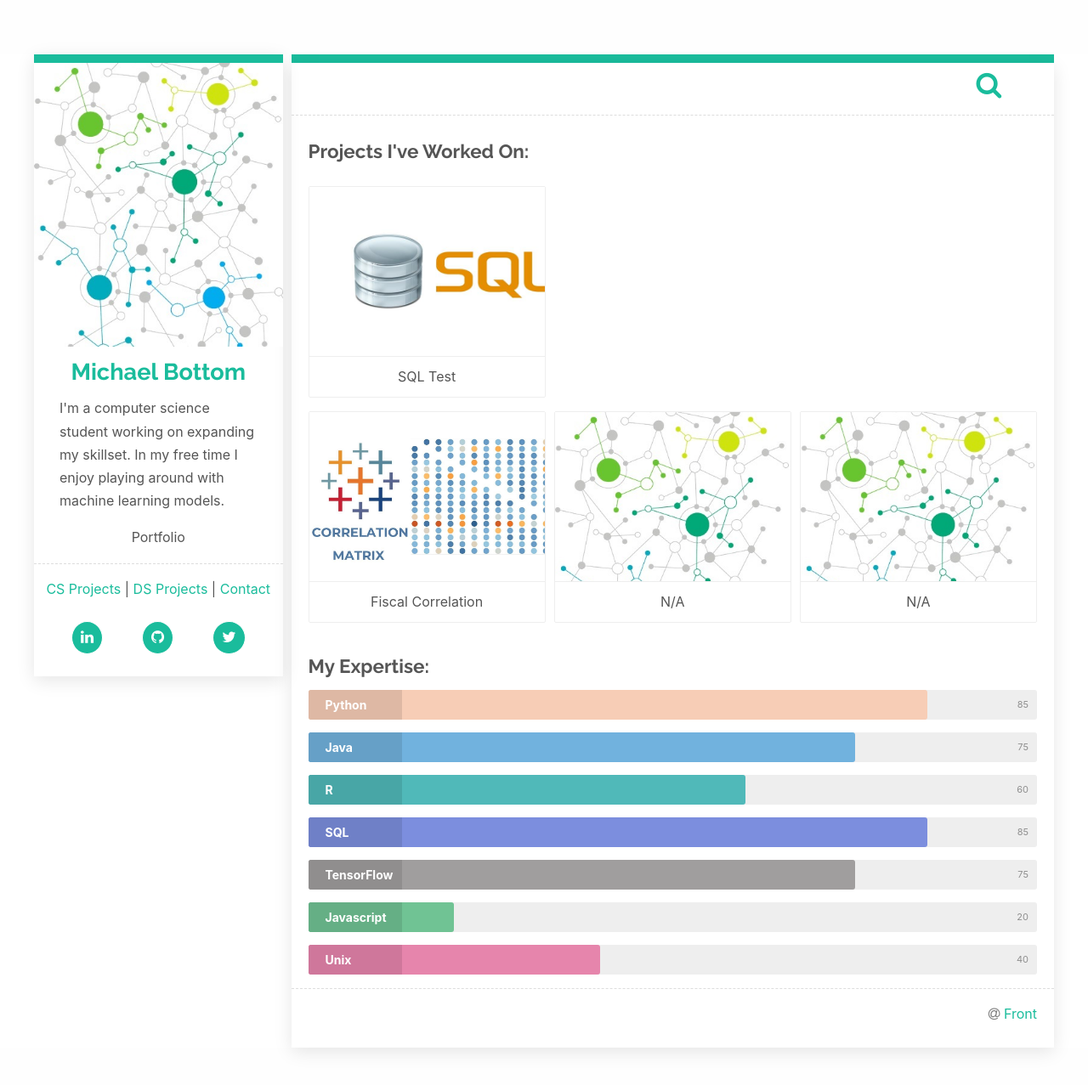
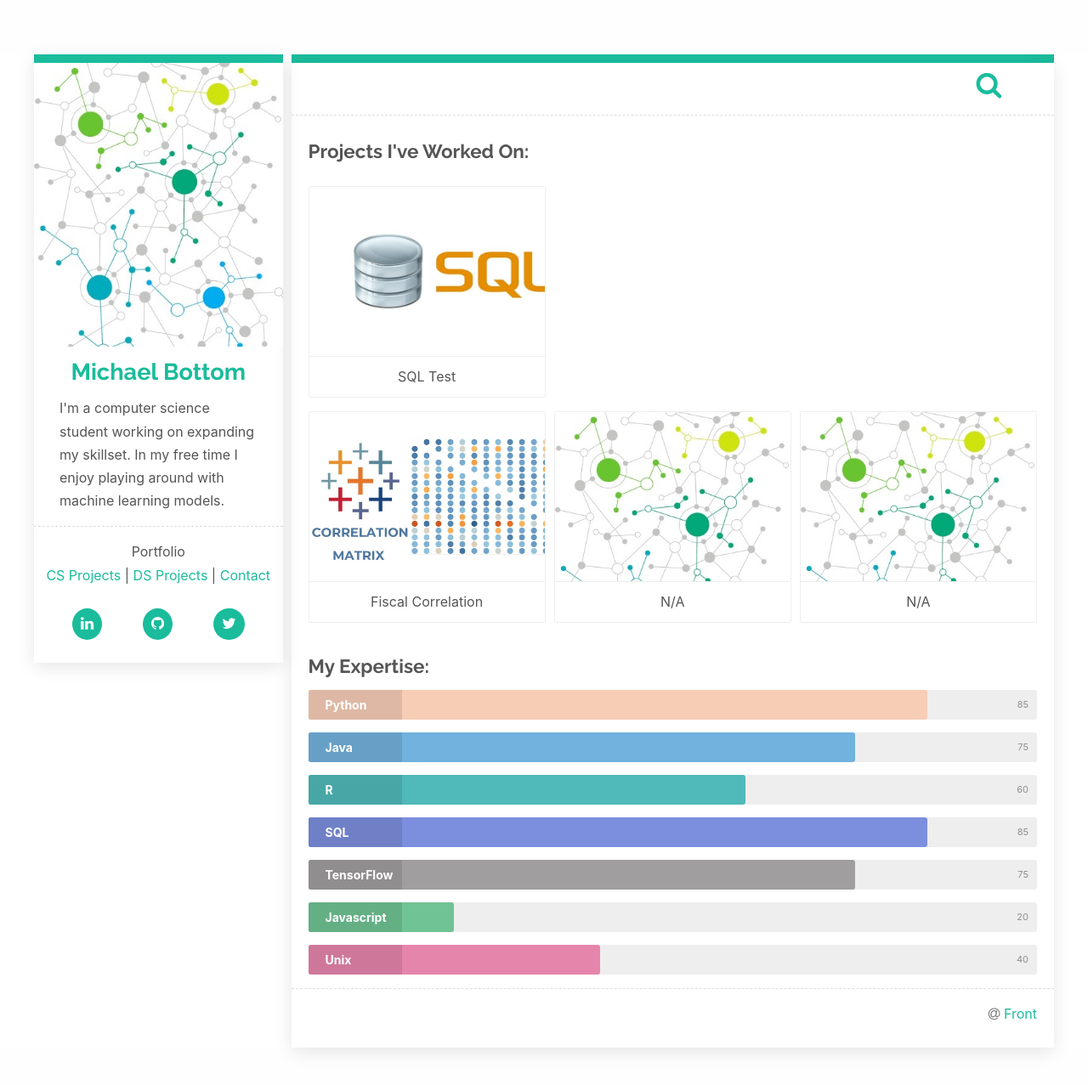
Before and after one commit to MLBott/home, a Jekyll site: the page built from index.html, in a window 1280 px wide and 1297 px high. Shown: the top 1277 px of the window at 85% size. Built offline with Jekyll 4.4.1, drawn with Linux system fonts in a browser that asks for light colours; nearby versions of some CDN libraries.

Commit message:
Update default.html

```diff
--- a/_layouts/default.html
+++ b/_layouts/default.html
@@ -96,8 +96,8 @@ Google Analytics code. <head> tag is the right place for analytics code as direc
                 <div class="about text-center"><h1 class="title"><a href="/{{site.baseurl}}">Michael Bottom</a></h1></div>
 		<div class="bio text-left" style="padding-left: 30px; padding-right: 30px;"><p class="m0">I'm a computer science student working on expanding my skillset. In my free time I enjoy playing around with machine learning models.</p></div>
 		       <p></p>
+                <hr class="dashed">
 		<div class="bio text-center"><p class="m0">Portfolio</p></div>
-                <hr class="dashed">
                 <div class="social text-center">
                     <ul class="portfolio p0">
                         <li><a href="/portfolio/">CS Projects</a></li>
```
